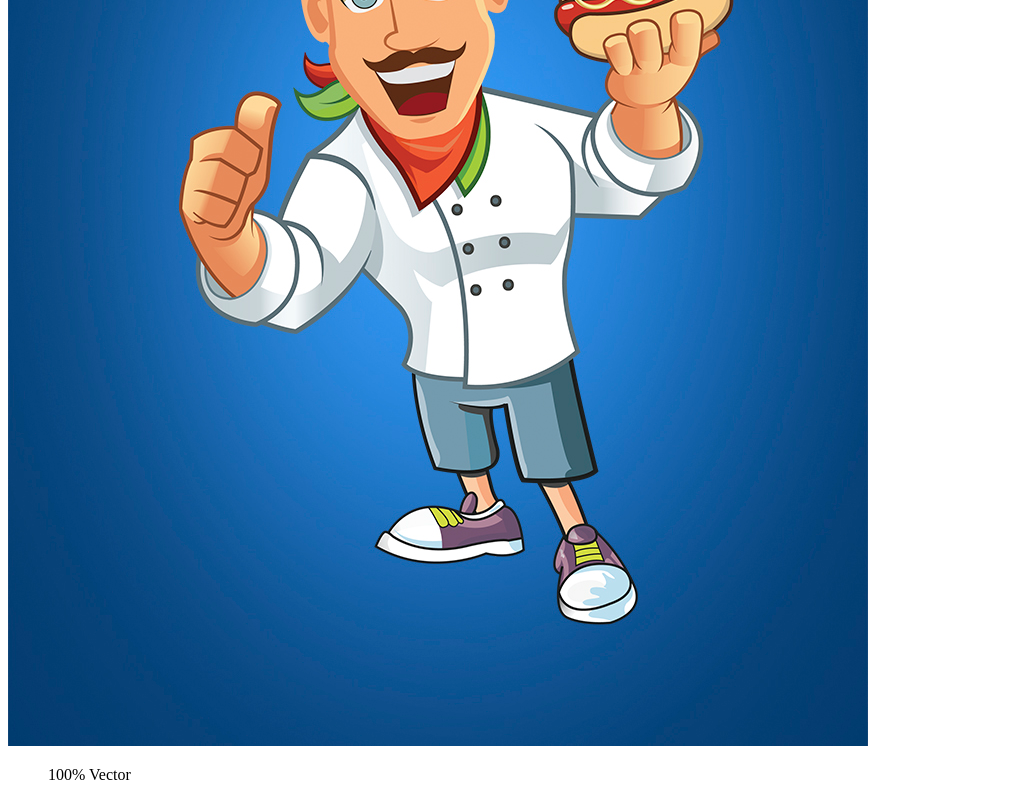
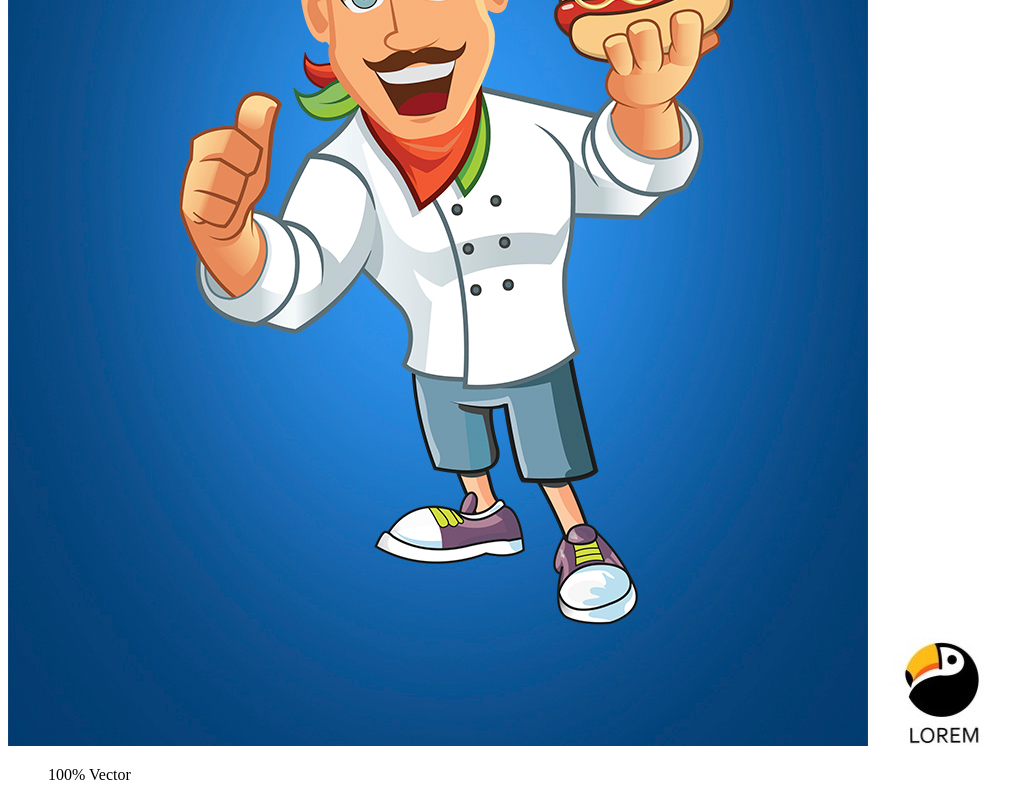
Before and after one commit to amrmazar/mazar-3, a plain HTML site: page index.html in a window 1280 px wide. Shown: the part 826-1626 px from the top of the page, without its empty margins (0-1034 px from the left). Drawn offline with Linux system fonts and the light colour scheme.

Commit message:
Update index.html

```diff
--- a/index.html
+++ b/index.html
@@ -11,6 +11,7 @@
 <body>
 <h3>Features</h3>
      <img src="chef.jpg">
+     <img src="tango.jpg">
 <br>
 <ul type='square'>100% Vector</ul>
 
```
